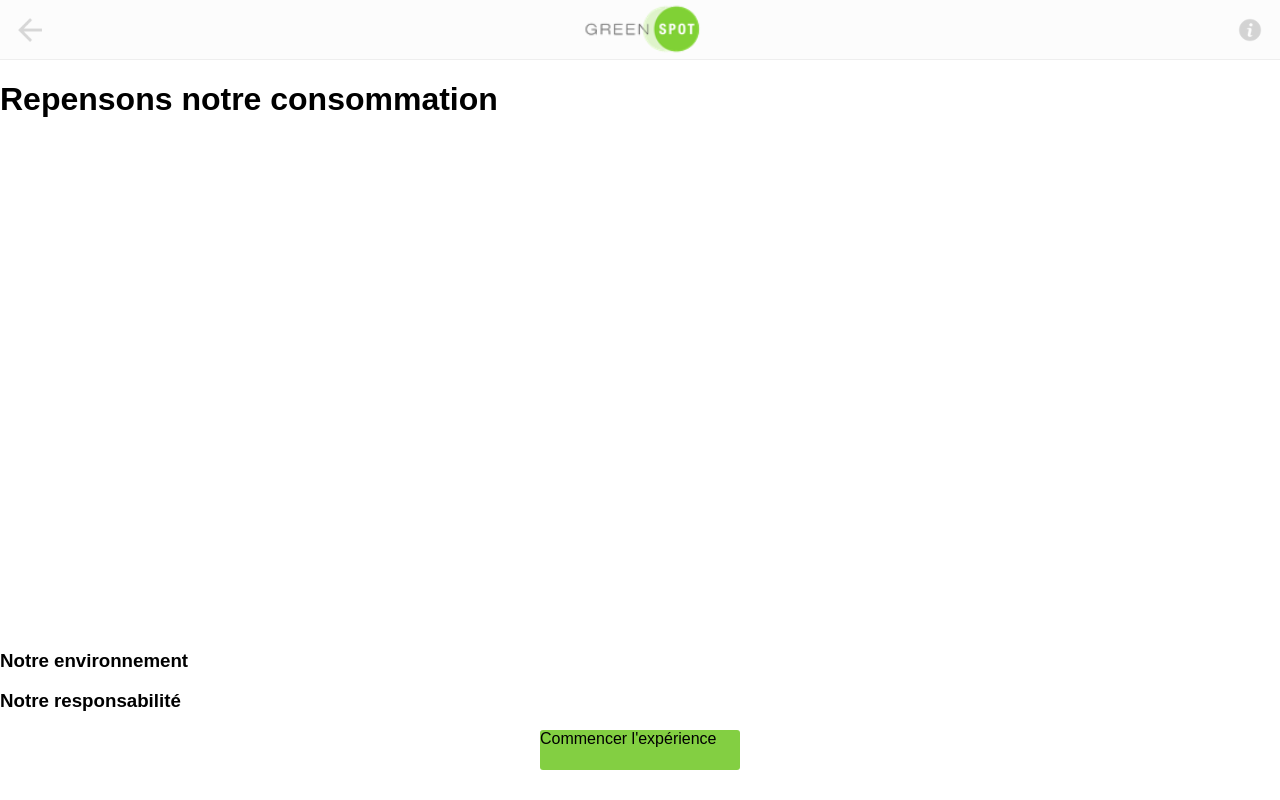
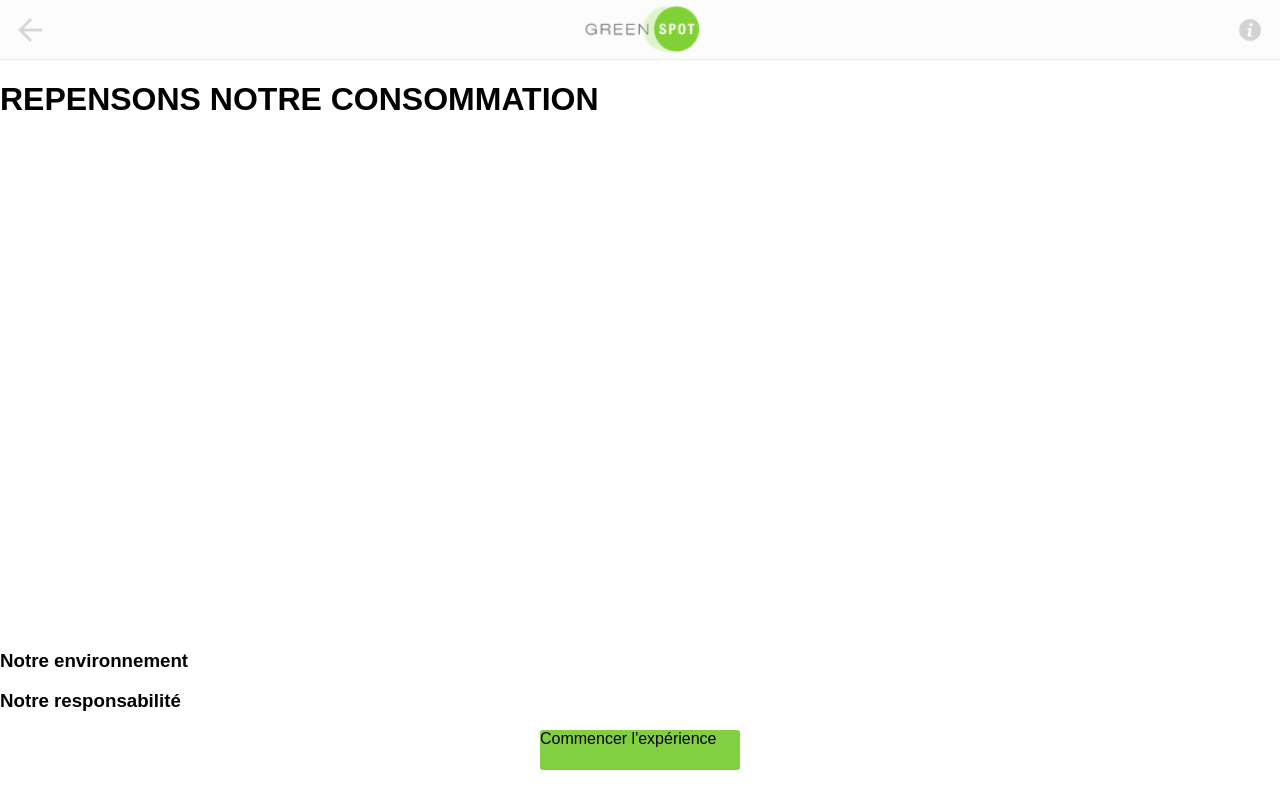
Before and after one commit to jclerc/greenspot, a website: page src/index.html in a window 1280 px wide. Drawn offline with nearby package versions, Linux system fonts and the light colour scheme; files that its build step writes are made by us from their sources.

Commit message:
[home:html] Add heading

```diff
--- a/src/index.html
+++ b/src/index.html
@@ -30,8 +30,8 @@
           <video style="display: none;" src="/media/video.mp4" class="video__source" autoplay muted></video>
         </div>
         <div class="page__top">
-          <h1 class="title title_lg">
-            Repensons notre consommation
+          <h1 class="heading heading_lg">
+            <span class="heading__first"> REPENSONS </span> <span class="heading__highlight"> NOTRE </span> <span class="heading__last"> CONSOMMATION </span>
           </h1>
         </div>
         <div class="page__bottom">
```
